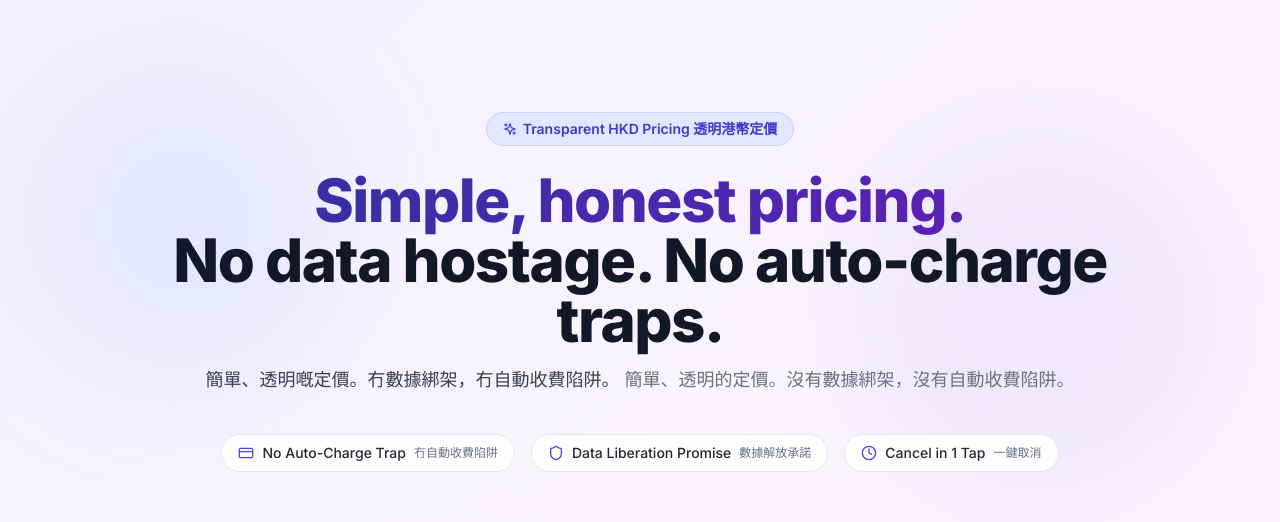
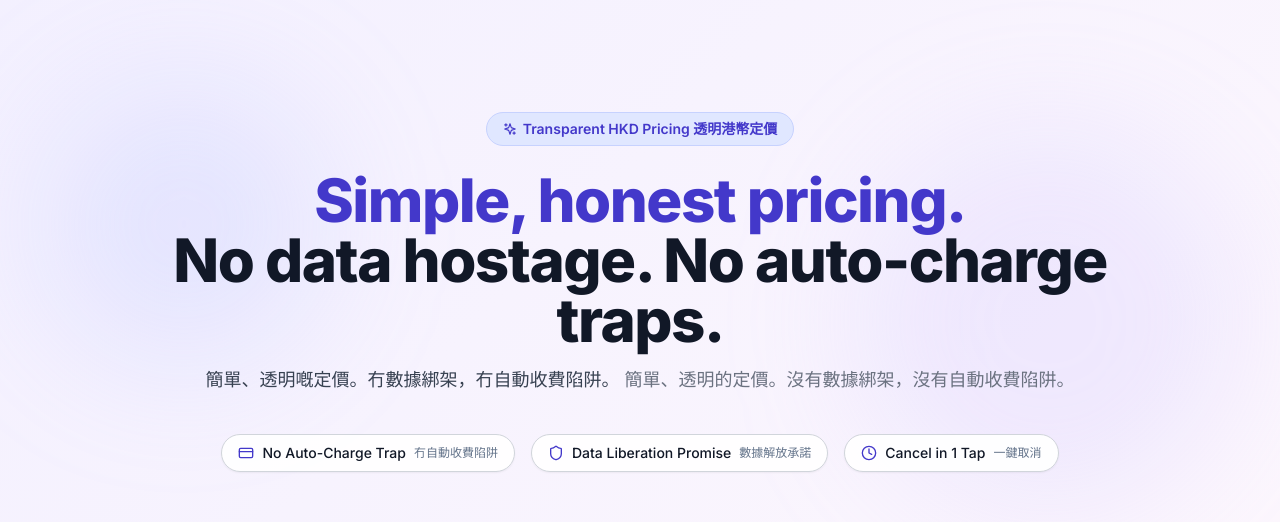
Before and after one commit to simonator1001/bizcard_ai, a Next.js app: page /pricing in a window 1280 px wide. Shown: the top 522 px of the page. Built offline with nearby package versions, Linux system fonts and the light colour scheme; no server answers.

Commit message:
fix: replace gradient text with solid indigo-700 — max contrast on light bg

```diff
--- a/app/pricing/page.tsx
+++ b/app/pricing/page.tsx
@@ -371,7 +371,7 @@ export default function PricingPage() {
 
           {/* Headline */}
           <h1 className="text-4xl sm:text-5xl lg:text-6xl font-extrabold tracking-tight leading-tight animate-fade-in-down">
-            <span className="bg-gradient-to-r from-indigo-800 to-violet-800 dark:from-indigo-300 dark:to-violet-300 bg-clip-text text-transparent">
+            <span className="text-indigo-700 dark:text-indigo-300">
               Simple, honest pricing.
             </span>
             <br />
@@ -393,10 +393,10 @@ export default function PricingPage() {
             {trustBadges.map((badge) => (
               <div
                 key={badge.title}
-                className="flex items-center gap-2 px-4 py-2 rounded-full bg-white/90 dark:bg-gray-900/70 backdrop-blur-sm border border-gray-200 dark:border-gray-700 text-sm"
+                className="flex items-center gap-2 px-4 py-2 rounded-full bg-white/95 dark:bg-gray-800 border border-gray-300 dark:border-gray-600 text-sm shadow-sm"
               >
-                <badge.icon className="w-4 h-4 text-indigo-600 dark:text-indigo-400 shrink-0" />
-                <span className="font-medium text-gray-800 dark:text-gray-200">
+                <badge.icon className="w-4 h-4 text-indigo-700 dark:text-indigo-300 shrink-0" />
+                <span className="font-medium text-gray-900 dark:text-gray-100">
                   {badge.title}
                 </span>
                 <span className="text-xs text-muted-foreground hidden sm:inline">
```
